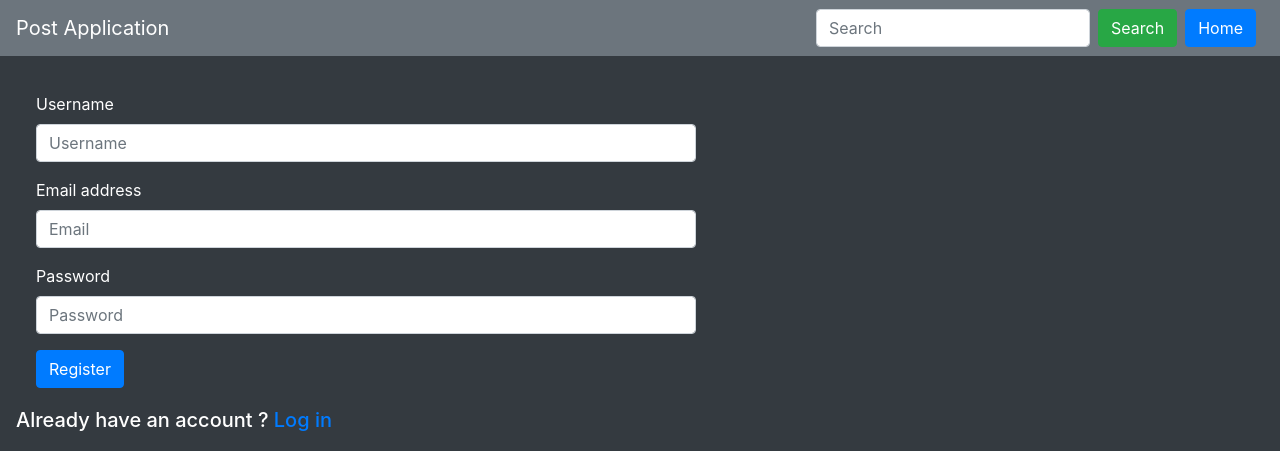
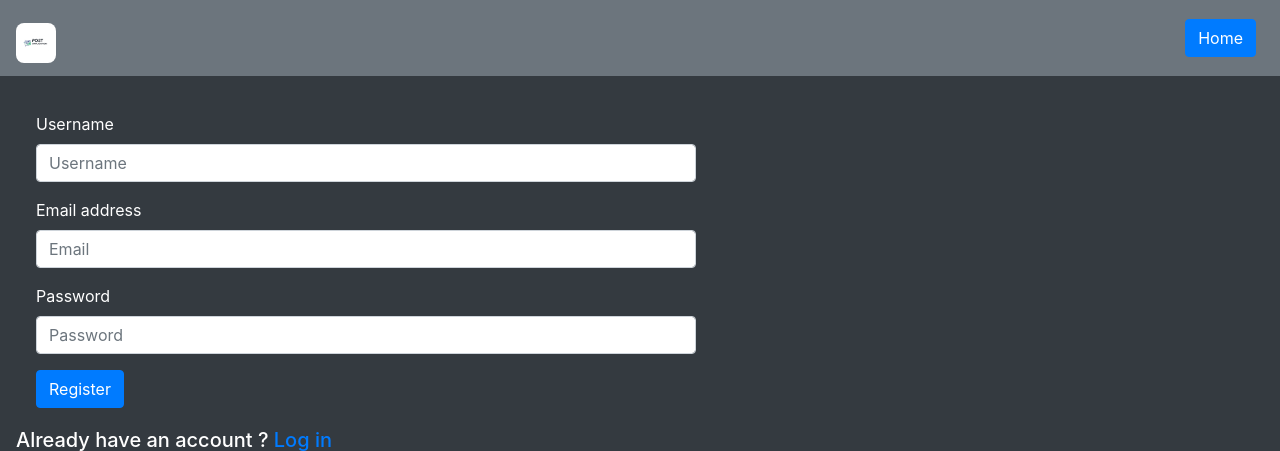
Before and after one commit to utsavgayawali/Post-Application, a Django app: page /register/ in a window 1280 px wide. Shown: the top 451 px of the page. Run offline with Django 5.2, Linux system fonts and the light colour scheme; some libraries are stand-ins or nearby versions.

Commit message:
gradebook

```diff
--- a/templates/post_list.html
+++ b/templates/post_list.html
@@ -2,7 +2,9 @@
 {% load static %}
 {% block body %}
 <nav class="navbar navbar-expand-lg navbar-dark bg-secondary">
-  <a class="navbar-brand" href="#">Post Application</a>
+ <a class="navbar-brand" href="{% url 'post_list' %}">
+    <img src="{% static 'images/logo.png' %}" alt="Post Application Logo" style="height: 40px; margin-right: 10px;">
+  </a>
   <button class="navbar-toggler" type="button" data-toggle="collapse" data-target="#navbarSupportedContent" aria-controls="navbarSupportedContent" aria-expanded="false" aria-label="Toggle navigation">
     <span class="navbar-toggler-icon"></span>
   </button>
--- a/templates/registration/register.html
+++ b/templates/registration/register.html
@@ -3,7 +3,9 @@
 
 {% block body %}
 <nav class="navbar navbar-expand-lg navbar-dark bg-secondary">
-  <a class="navbar-brand" href="#">Post Application</a>
+  <a class="navbar-brand" href="{% url 'post_list' %}">
+    <img src="{% static 'images/logo.png' %}" alt="Post Application Logo" style="height: 40px; margin-right: 10px;">
+  </a>
   <button class="navbar-toggler" type="button" data-toggle="collapse" data-target="#navbarSupportedContent" aria-controls="navbarSupportedContent" aria-expanded="false" aria-label="Toggle navigation">
     <span class="navbar-toggler-icon"></span>
   </button>
@@ -13,15 +15,11 @@
       <li class="nav-item active">
       </li>
     </ul>
-    <form class="form-inline my-2 my-lg-0">
-      <input class="form-control mr-sm-2" type="search" placeholder="Search" aria-label="Search">
-      <button class="btn btn-success my-2 my-sm-0" type="submit">Search</button>
-    </form>
      <a href="{% url 'post_list' %}"class="btn btn-primary mx-2">Home</a>
     </div>
 </nav>
 <div class="form-container mx-3 my-3">
-<form class="form text-white" method="post">
+<form class="form text-white" method="post" action="{% url 'login_view' %}">
  {% csrf_token %}
   <div class="form-group">
     <label for="exampleInputEmail1">Username</label>
```
Also changed, not shown: templates/delete_post.html (+4 -6 lines), templates/post_create.html (+4 -7 lines), templates/registration/login.html (+4 -6 lines), static/images/logo.png (added).
